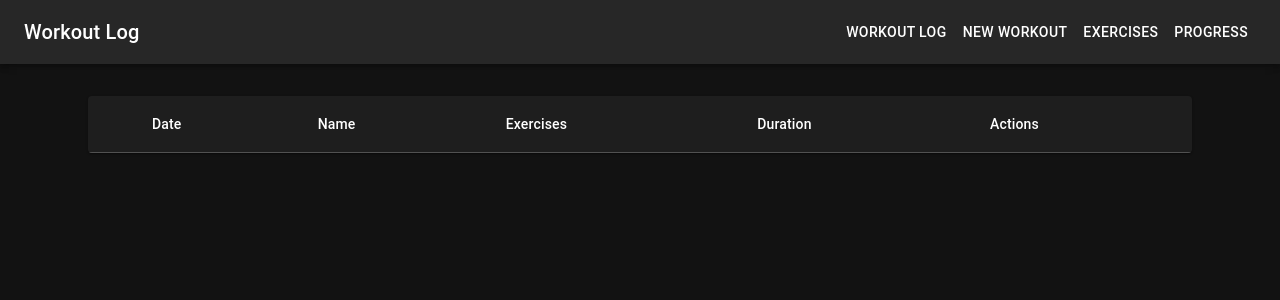
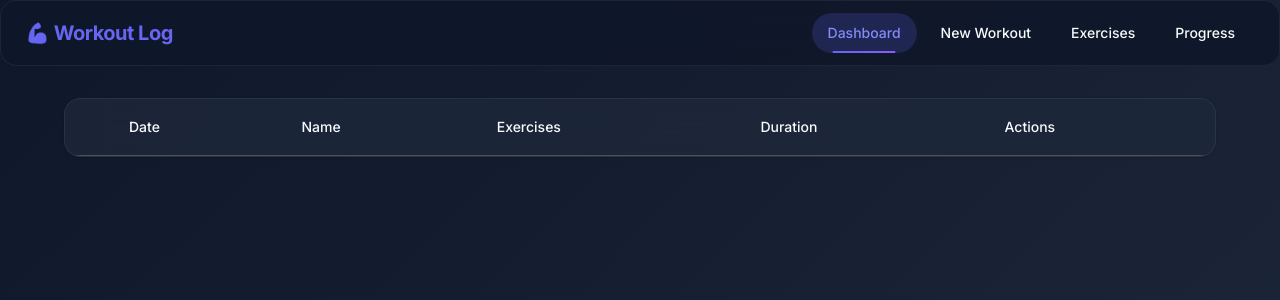
Before and after one commit to samviasat/workout-log, a React (Create React App) app: page / in a window 1280 px wide. Shown: the top 300 px of the page. Built offline with nearby package versions, Linux system fonts and the light colour scheme.

Commit message:
Implement modern theme, typography, and navigation with glassmorphism effects
Co-authored-by: samviasat <213818116+samviasat@users.noreply.github.com>

```diff
--- a/public/index.html
+++ b/public/index.html
@@ -24,7 +24,10 @@
       work correctly both with client-side routing and a non-root public URL.
       Learn how to configure a non-root public URL by running `npm run build`.
     -->
-    <title>React App</title>
+    <title>Workout Log</title>
+    <link rel="preconnect" href="https://fonts.googleapis.com">
+    <link rel="preconnect" href="https://fonts.gstatic.com" crossorigin>
+    <link href="https://fonts.googleapis.com/css2?family=Inter:wght@300;400;500;600;700&display=swap" rel="stylesheet">
   </head>
   <body>
     <noscript>You need to enable JavaScript to run this app.</noscript>
--- a/src/App.js
+++ b/src/App.js
@@ -1,8 +1,8 @@
 import React, { useState, useEffect } from 'react';
 import { ThemeProvider, createTheme } from '@mui/material/styles';
 import CssBaseline from '@mui/material/CssBaseline';
-import { BrowserRouter as Router, Routes, Route, Link } from 'react-router-dom';
-import { Container, AppBar, Toolbar, Typography, Button } from '@mui/material';
+import { BrowserRouter as Router, Routes, Route, Link, useLocation } from 'react-router-dom';
+import { Container, AppBar, Toolbar, Typography, Button, Box, Fade } from '@mui/material';
 
 import WorkoutList from './components/WorkoutList';
 import NewWorkout from './components/NewWorkout';
@@ -14,13 +14,168 @@ const darkTheme = createTheme({
   palette: {
     mode: 'dark',
     primary: {
-      main: '#1976d2',
+      main: '#6366f1', // Modern indigo
+      light: '#818cf8',
+      dark: '#4f46e5',
     },
     secondary: {
-      main: '#dc004e',
+      main: '#f59e0b', // Modern amber
+      light: '#fbbf24',
+      dark: '#d97706',
+    },
+    background: {
+      default: '#0f172a', // Deep slate
+      paper: '#1e293b',   // Slate 800
+    },
+    text: {
+      primary: '#f8fafc',    // Slate 50
+      secondary: '#cbd5e1',  // Slate 300
+    },
+    success: {
+      main: '#10b981', // Emerald
+    },
+    error: {
+      main: '#ef4444', // Red
+    },
+    warning: {
+      main: '#f59e0b', // Amber
+    },
+    info: {
+      main: '#3b82f6', // Blue
+    },
+  },
+  typography: {
+    fontFamily: [
+      'Inter',
+      '-apple-system',
+      'BlinkMacSystemFont',
+      '"Segoe UI"',
+      'Roboto',
+      'sans-serif'
+    ].join(','),
+    h1: {
+      fontWeight: 700,
+      letterSpacing: '-0.025em',
+    },
+    h2: {
+      fontWeight: 700,
+      letterSpacing: '-0.025em',
+    },
+    h3: {
+      fontWeight: 600,
+      letterSpacing: '-0.015em',
+    },
+    h4: {
+      fontWeight: 600,
+      letterSpacing: '-0.015em',
+    },
+    h5: {
+      fontWeight: 600,
+      letterSpacing: '-0.01em',
+    },
+    h6: {
+      fontWeight: 600,
+      letterSpacing: '-0.01em',
+    },
+    button: {
+      fontWeight: 500,
+      textTransform: 'none',
+    },
+  },
+  shape: {
+    borderRadius: 12, // More rounded corners
+  },
+  shadows: [
+    'none',
+    '0 1px 3px 0 rgba(0, 0, 0, 0.1), 0 1px 2px 0 rgba(0, 0, 0, 0.06)',
+    '0 4px 6px -1px rgba(0, 0, 0, 0.1), 0 2px 4px -1px rgba(0, 0, 0, 0.06)',
+    '0 10px 15px -3px rgba(0, 0, 0, 0.1), 0 4px 6px -2px rgba(0, 0, 0, 0.05)',
+    '0 20px 25px -5px rgba(0, 0, 0, 0.1), 0 10px 10px -5px rgba(0, 0, 0, 0.04)',
+    '0 25px 50px -12px rgba(0, 0, 0, 0.25)',
+    ...Array(19).fill('0 25px 50px -12px rgba(0, 0, 0, 0.25)')
+  ],
+  components: {
+    MuiButton: {
+      styleOverrides: {
+        root: {
+          borderRadius: 8,
+          padding: '8px 16px',
+          transition: 'all 0.2s ease-in-out',
+          '&:hover': {
+            transform: 'translateY(-1px)',
+            boxShadow: '0 10px 15px -3px rgba(0, 0, 0, 0.1), 0 4px 6px -2px rgba(0, 0, 0, 0.05)',
+          },
+        },
+        contained: {
+          background: 'linear-gradient(135deg, #6366f1 0%, #8b5cf6 100%)',
+          '&:hover': {
+            background: 'linear-gradient(135deg, #4f46e5 0%, #7c3aed 100%)',
+          },
+        },
+      },
+    },
+    MuiPaper: {
+      styleOverrides: {
+        root: {
+          borderRadius: 16,
+          backdropFilter: 'blur(20px)',
+          background: 'rgba(30, 41, 59, 0.8)',
+          border: '1px solid rgba(148, 163, 184, 0.1)',
+        },
+      },
+    },
+    MuiAppBar: {
+      styleOverrides: {
+        root: {
+          background: 'rgba(15, 23, 42, 0.9)',
+          backdropFilter: 'blur(20px)',
+          borderBottom: '1px solid rgba(148, 163, 184, 0.1)',
+        },
+      },
     },
   },
 });
+
+// Navigation component with active state
+const NavigationButton = ({ to, children, ...props }) => {
+  const location = useLocation();
+  const isActive = location.pathname === to;
+
+  return (
+    <Button
+      color="inherit"
+      component={Link}
+      to={to}
+      sx={{
+        position: 'relative',
+        borderRadius: 2,
+        mx: 0.5,
+        px: 2,
+        py: 1,
+        backgroundColor: isActive ? 'rgba(99, 102, 241, 0.2)' : 'transparent',
+        color: isActive ? 'primary.light' : 'text.primary',
+        '&:hover': {
+          backgroundColor: 'rgba(99, 102, 241, 0.1)',
+          transform: 'translateY(-1px)',
+        },
+        '&::after': isActive ? {
+          content: '""',
+          position: 'absolute',
+          bottom: 0,
+          left: '50%',
+          transform: 'translateX(-50%)',
+          width: '60%',
+          height: '2px',
+          background: 'linear-gradient(90deg, #6366f1, #8b5cf6)',
+          borderRadius: '1px',
+        } : {},
+      }}
+      {...props}
+    >
+      {children}
+    </Button>
+  );
+};
 
 function App() {
   const [workouts, setWorkouts] = useState([]);
@@ -86,18 +241,50 @@ function App() {
     <ThemeProvider theme={darkTheme}>
       <CssBaseline />
       <Router>
-        <AppBar position="static">
+        <AppBar
+          position="static"
+          elevation={0}
+          sx={{
+            background: 'rgba(15, 23, 42, 0.9)',
+            backdropFilter: 'blur(20px)',
+            borderBottom: '1px solid rgba(148, 163, 184, 0.1)',
+          }}
+        >
           <Toolbar>
-            <Typography variant="h6" component="div" sx={{ flexGrow: 1 }}>
-              Workout Log
+            <Typography
+              variant="h6"
+              component="div"
+              sx={{
+                flexGrow: 1,
+                fontWeight: 700,
+                background: 'linear-gradient(135deg, #6366f1, #8b5cf6)',
+                backgroundClip: 'text',
+                WebkitBackgroundClip: 'text',
+                color: 'transparent',
+                letterSpacing: '-0.025em',
+              }}
+            >
+              💪 Workout Log
             </Typography>
-            <Button color="inherit" component={Link} to="/">Workout Log</Button>
-            <Button color="inherit" component={Link} to="/new">New Workout</Button>
-            <Button color="inherit" component={Link} to="/exercises">Exercises</Button>
-            <Button color="inherit" component={Link} to="/progress">Progress</Button>
+            <Box sx={{ display: 'flex', alignItems: 'center' }}>
+              <NavigationButton to="/">Dashboard</NavigationButton>
+              <NavigationButton to="/new">New Workout</NavigationButton>
+              <NavigationButton to="/exercises">Exercises</NavigationButton>
+              <NavigationButton to="/progress">Progress</NavigationButton>
+            </Box>
           </Toolbar>
         </AppBar>
-        <Container sx={{ mt: 4 }}>
+
+        <Container
+          maxWidth="xl"
+          sx={{
+            mt: 4,
+            px: { xs: 2, sm: 3, md: 4 },
+            position: 'relative',
+          }}
+        >
+          <Fade in={true} timeout={500}>
+            <Box className="fade-in">
               <Routes>
                 <Route path="/" element={<WorkoutList
                   workouts={getOrderedWorkouts()}
@@ -118,6 +305,8 @@ function App() {
                 />} />
                 <Route path="/progress" element={<Progress workouts={workouts} />} />
               </Routes>
+            </Box>
+          </Fade>
         </Container>
       </Router>
     </ThemeProvider>
--- a/src/index.css
+++ b/src/index.css
@@ -1,13 +1,158 @@
 body {
   margin: 0;
-  font-family: -apple-system, BlinkMacSystemFont, 'Segoe UI', 'Roboto', 'Oxygen',
+  font-family: 'Inter', -apple-system, BlinkMacSystemFont, 'Segoe UI', 'Roboto', 'Oxygen',
     'Ubuntu', 'Cantarell', 'Fira Sans', 'Droid Sans', 'Helvetica Neue',
     sans-serif;
   -webkit-font-smoothing: antialiased;
   -moz-osx-font-smoothing: grayscale;
+  background: linear-gradient(135deg, #0f172a 0%, #1e293b 100%);
+  min-height: 100vh;
 }
 
 code {
   font-family: source-code-pro, Menlo, Monaco, Consolas, 'Courier New',
     monospace;
 }
+
+/* Modern scrollbar styling */
+::-webkit-scrollbar {
+  width: 8px;
+}
+
+::-webkit-scrollbar-track {
+  background: rgba(30, 41, 59, 0.3);
+  border-radius: 4px;
+}
+
+::-webkit-scrollbar-thumb {
+  background: linear-gradient(135deg, #6366f1, #8b5cf6);
+  border-radius: 4px;
+}
+
+::-webkit-scrollbar-thumb:hover {
+  background: linear-gradient(135deg, #4f46e5, #7c3aed);
+}
+
+/* Smooth animations for all elements */
+* {
+  transition: all 0.2s ease-in-out;
+}
+
+/* Focus states for accessibility */
+*:focus-visible {
+  outline: 2px solid #6366f1;
+  outline-offset: 2px;
+  border-radius: 4px;
+}
+
+/* Modern card hover effects */
+.modern-card {
+  background: rgba(30, 41, 59, 0.8);
+  backdrop-filter: blur(20px);
+  border: 1px solid rgba(148, 163, 184, 0.1);
+  border-radius: 16px;
+  transition: all 0.3s ease-in-out;
+}
+
+.modern-card:hover {
+  transform: translateY(-2px);
+  border-color: rgba(99, 102, 241, 0.3);
+  box-shadow: 0 20px 25px -5px rgba(0, 0, 0, 0.1), 0 10px 10px -5px rgba(0, 0, 0, 0.04);
+}
+
+/* Animated gradient backgrounds */
+.gradient-bg {
+  background: linear-gradient(135deg, #6366f1 0%, #8b5cf6 50%, #f59e0b 100%);
+  background-size: 200% 200%;
+  animation: gradientShift 8s ease infinite;
+}
+
+@keyframes gradientShift {
+  0% { background-position: 0% 50%; }
+  50% { background-position: 100% 50%; }
+  100% { background-position: 0% 50%; }
+}
+
+/* Loading skeleton animation */
+@keyframes shimmer {
+  0% { transform: translateX(-100%); }
+  100% { transform: translateX(100%); }
+}
+
+.skeleton {
+  position: relative;
+  overflow: hidden;
+  background: rgba(148, 163, 184, 0.1);
+  border-radius: 8px;
+}
+
+.skeleton::after {
+  content: '';
+  position: absolute;
+  top: 0;
+  right: 0;
+  bottom: 0;
+  left: 0;
+  background: linear-gradient(90deg, transparent, rgba(255, 255, 255, 0.1), transparent);
+  animation: shimmer 1.5s ease-in-out infinite;
+}
+
+/* Modern button styles */
+.modern-button {
+  background: linear-gradient(135deg, #6366f1 0%, #8b5cf6 100%);
+  border: none;
+  border-radius: 8px;
+  color: white;
+  padding: 12px 24px;
+  font-weight: 500;
+  transition: all 0.2s ease-in-out;
+  cursor: pointer;
+}
+
+.modern-button:hover {
+  transform: translateY(-1px);
+  box-shadow: 0 10px 15px -3px rgba(0, 0, 0, 0.1), 0 4px 6px -2px rgba(0, 0, 0, 0.05);
+  background: linear-gradient(135deg, #4f46e5 0%, #7c3aed 100%);
+}
+
+.modern-button:active {
+  transform: translateY(0);
+}
+
+/* Glassmorphism effect */
+.glass-effect {
+  background: rgba(30, 41, 59, 0.7);
+  backdrop-filter: blur(20px);
+  border: 1px solid rgba(148, 163, 184, 0.1);
+  border-radius: 16px;
+}
+
+/* Floating animation */
+@keyframes float {
+  0%, 100% { transform: translateY(0); }
+  50% { transform: translateY(-5px); }
+}
+
+.floating {
+  animation: float 3s ease-in-out infinite;
+}
+
+/* Fade in animation */
+@keyframes fadeIn {
+  from { opacity: 0; transform: translateY(20px); }
+  to { opacity: 1; transform: translateY(0); }
+}
+
+.fade-in {
+  animation: fadeIn 0.5s ease-out;
+}
+
+/* Scale in animation */
+@keyframes scaleIn {
+  from { opacity: 0; transform: scale(0.95); }
+  to { opacity: 1; transform: scale(1); }
+}
+
+.scale-in {
+  animation: scaleIn 0.3s ease-out;
+}
```
Lines whose indentation alone changed are shown as unchanged.
